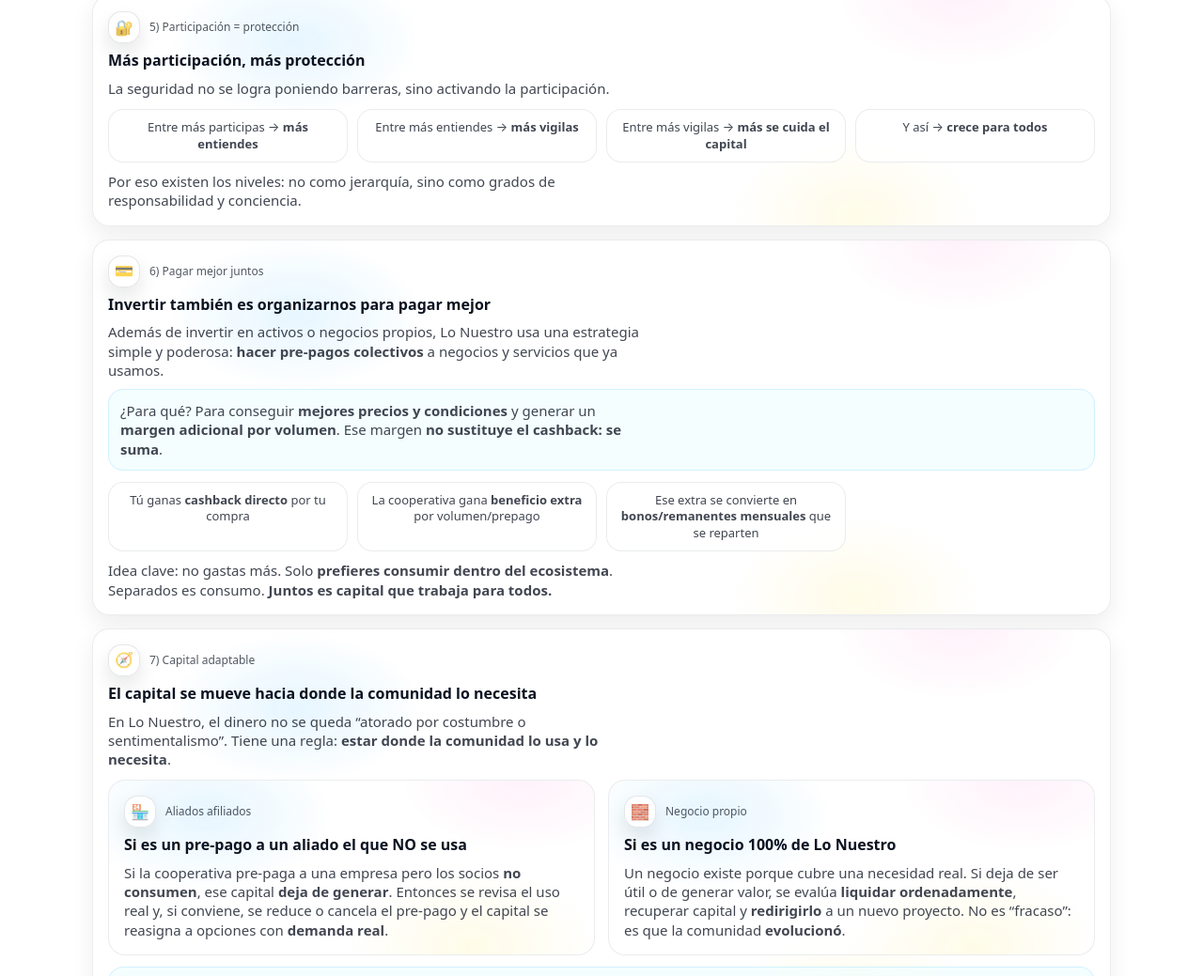
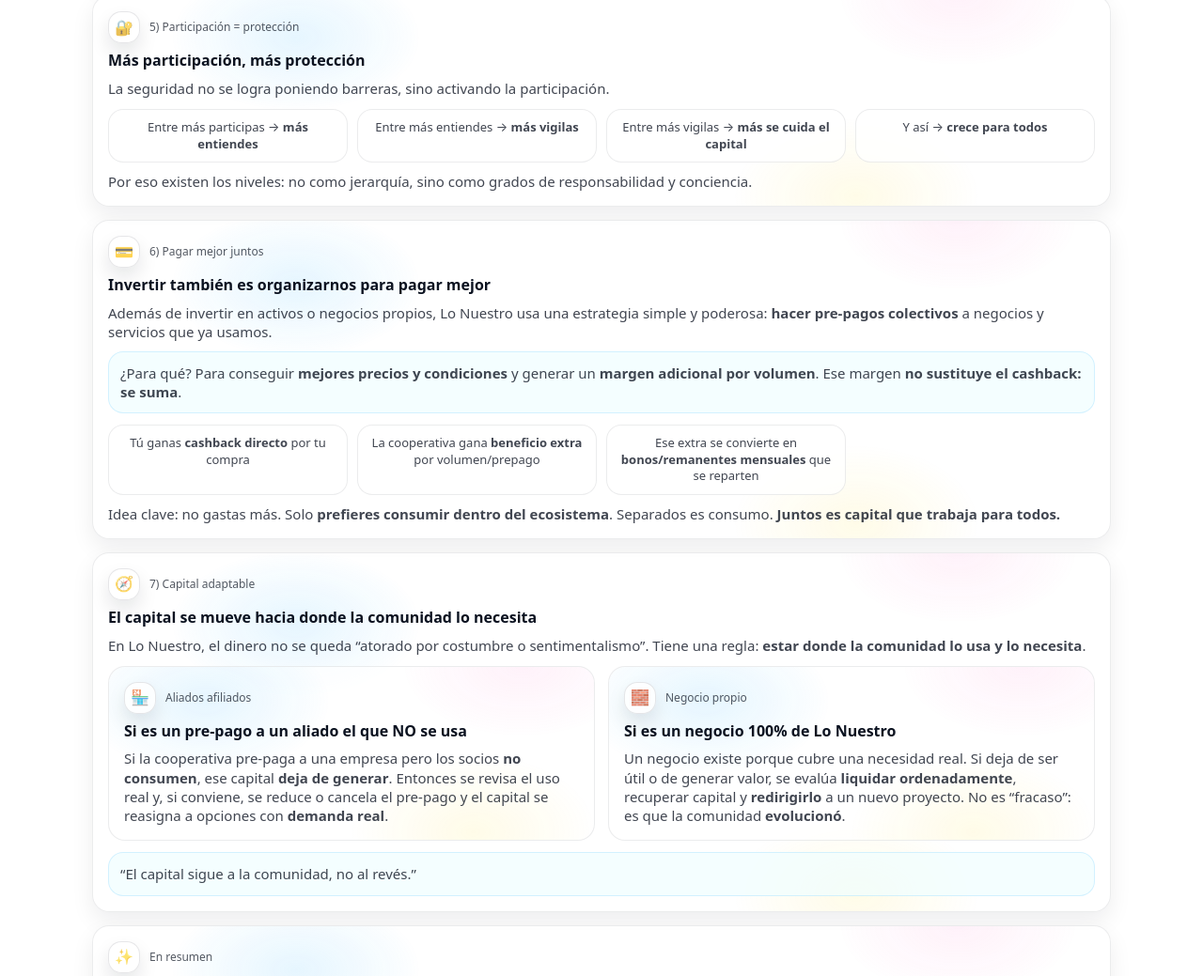
Before and after one commit to Natenun/lo-nuestro-web, a plain HTML site: page index.html in a window 1280 px wide. Shown: the part 6036-7075 px from the top of the page at 94% size. Drawn offline with Linux system fonts and the light colour scheme.

Commit message:
Update index.html

```diff
--- a/index.html
+++ b/index.html
@@ -708,6 +708,15 @@
   .humano-grid{ grid-template-columns: 1fr; }
   .humano-badge{ width:min(220px, 60vw); }
 }
+/* Proteccion: permite que el texto use el ancho real del card */
+#proteccion .sub{
+  max-width: none;
+}
+
+/* Si tienes callout, asegúrate que también tome ancho completo */
+#proteccion .callout{
+  width: 100%;
+}
 
     </style>
   </head>
```
